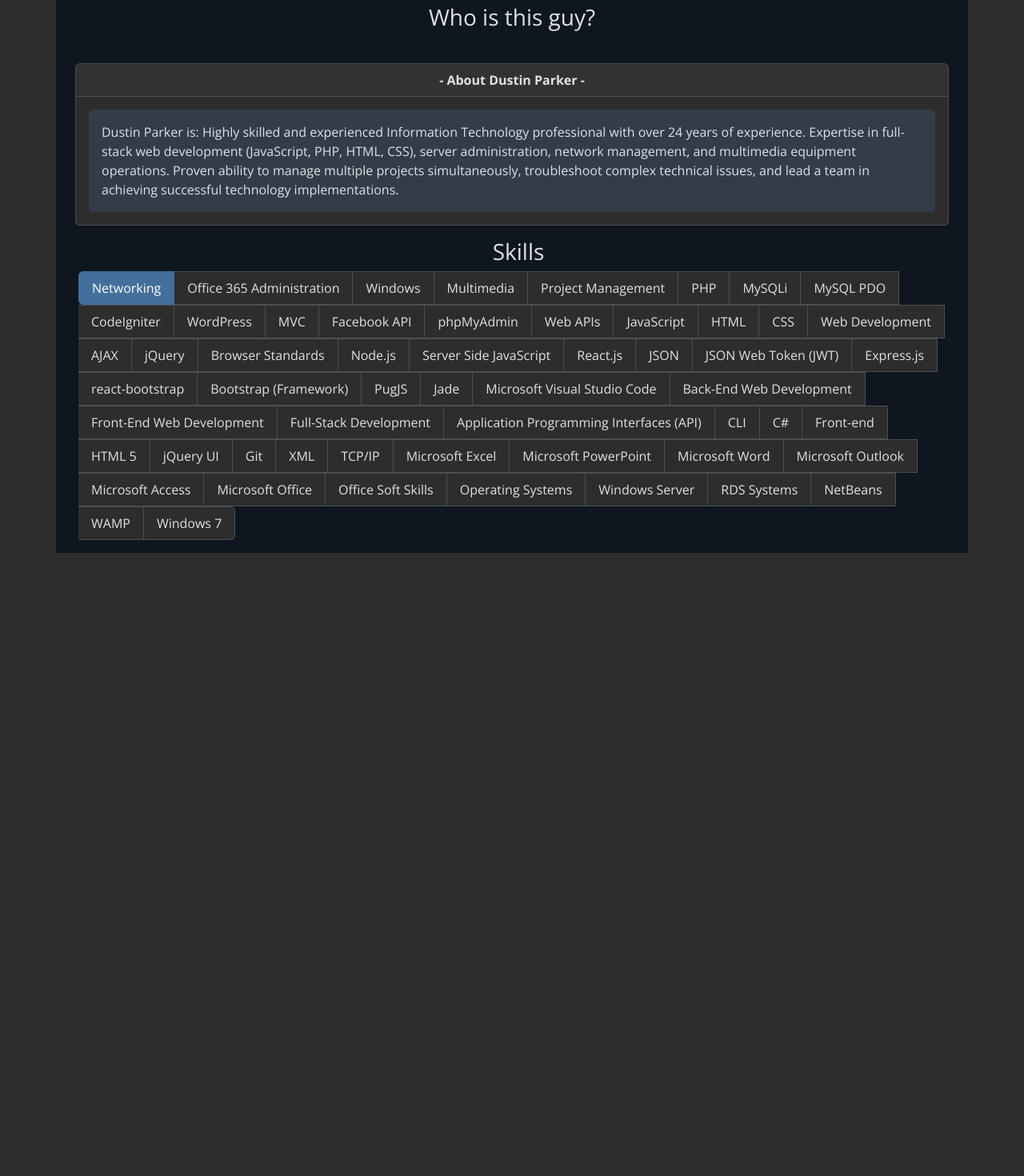
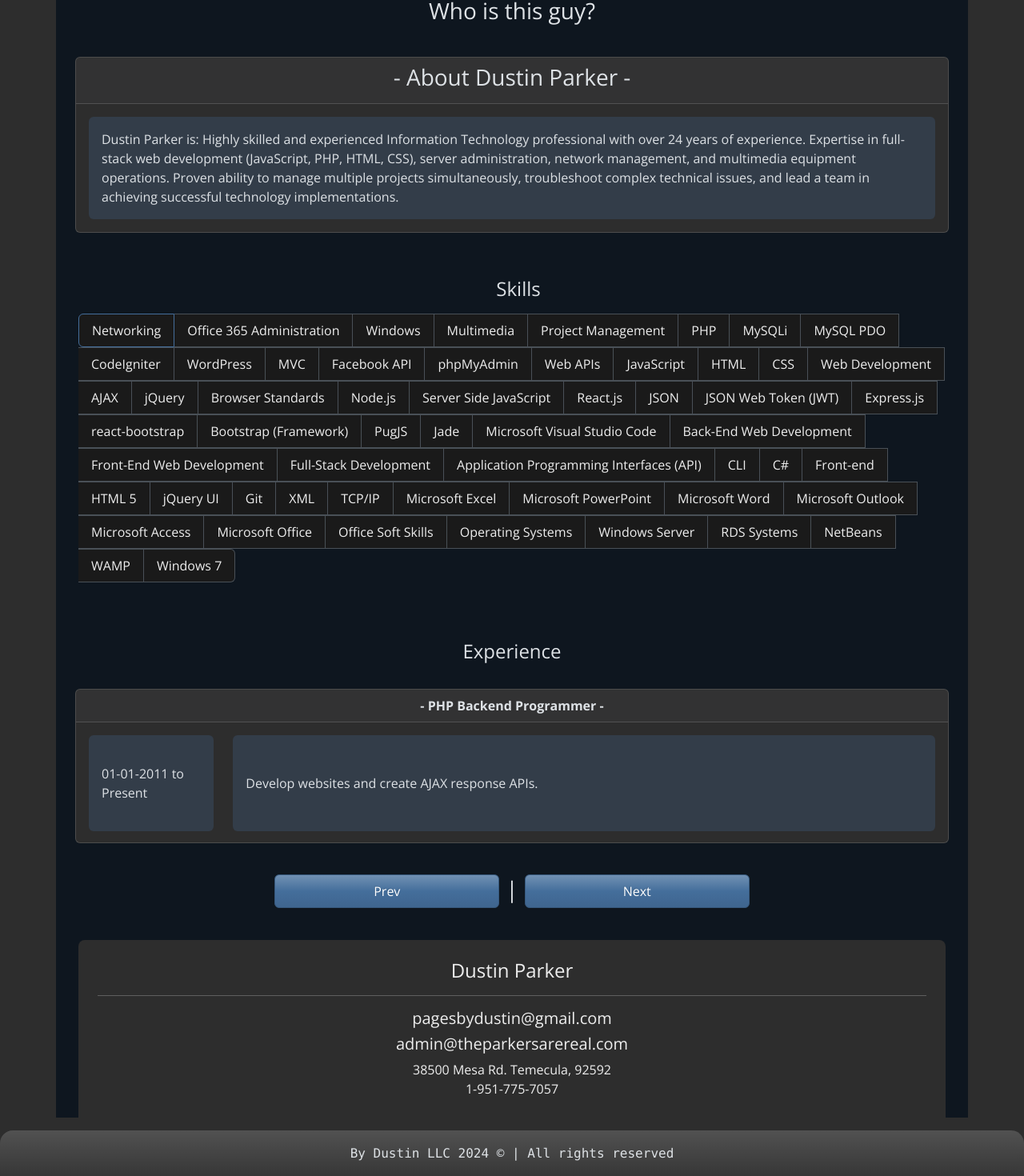
Before and after one commit to pagesbydustin/bydustin-portfolio, a React (Vite) app: page / in a window 1280 px wide. Shown: the part 169-1639 px from the top of the page at 80% size. Before the commit the page ends 868 px from the top, so only its background shows below. Built offline with nearby package versions, Linux system fonts and the light colour scheme.

Commit message:
Complete

```diff
--- a/src/App.jsx
+++ b/src/App.jsx
@@ -1,6 +1,7 @@
 import HeaderComponent from "./components/layout/HeaderComponent";
 import NavigationComponent from "./components/layout/NavigationComponent";
 import BodyLayoutComponent from "./components/layout/BodyLayoutComponent";
+import FooterComponent from "./components/layout/FooterComponent";
 
 import Resume from "./assets/Resume-Data_2024.json";
 
@@ -53,10 +54,24 @@ function App() {
       <div id="mainContent" className="container clearfix bg-primary-subtle p1">
         <HeaderComponent propsTitle={Person.name} propsHeight={110} />
         {/** Header Component */}
+
         <BodyLayoutComponent />
         {/** Body Layout Component */}
-        {/** Footer Component */}
+
+        <div
+          id="contact"
+          className="text-center align-content-center p-4 bg-body m-3 rounded-top-3 text-light"
+        >
+          <h4>{Person.name}</h4>
+          <hr />
+          <h5> pagesbydustin@gmail.com</h5>
+          <h5>admin@theparkersarereal.com </h5>
+          <div> {Person.address}</div>
+          <div>{Person.phone}</div>
+        </div>
       </div>
+      <FooterComponent />
+      {/** Footer Component */}
     </>
   );
 }
--- a/src/assets/Resume-Data_2024.json
+++ b/src/assets/Resume-Data_2024.json
@@ -48,7 +48,7 @@
       "Company": "Pages by Dustin",
       "StartDate": "01-01-2011",
       "EndDate": "Present",
-      "Description": "Programming many we standards starting after getting a degree in web development ",
+      "Description": "Programming many Websites and apps using common web standards starting after getting a degree in Computer Science with a certifaction as a web developer",
       "Skills": [
         "JavaScript",
         "HTML",
--- a/src/components/layout/BodyLayoutComponent.jsx
+++ b/src/components/layout/BodyLayoutComponent.jsx
@@ -6,7 +6,7 @@ import SkillsComponent from "./sections/SkillsComponent";
 export default function BodyLayoutComponent() {
   return (
     <>
-      <div className={"container-flex-full my-2"}>
+      <div className={"container-flex-full "}>
         <Row>
           <Col className=" p-2 col-100" lg={100}>
             <div className="align-center" id="home">
@@ -16,9 +16,15 @@ export default function BodyLayoutComponent() {
         </Row>
         <Row>
           <Col className="p-2 col-100">
-            <AboutComponent show={true} />
-            <SkillsComponent show={true} />
-            {/** <ExperienceComponent showTF={true} title="Experience" />*/}
+            <div className="mb-5 ">
+              <AboutComponent show={true} />
+            </div>
+            <div className="mt-5 mb-5">
+              <SkillsComponent show={true} />
+            </div>
+            <div className="mt-5">
+              <ExperienceComponent showTF={true} title="Experience" />
+            </div>
           </Col>
         </Row>
       </div>
--- a/src/components/layout/CardComponent.jsx
+++ b/src/components/layout/CardComponent.jsx
@@ -10,7 +10,7 @@ export default function CardComponent({ props }) {
     <Collapse in={show}>
       <Card className="m-3">
         <Card.Header className="text-center">
-          <b>- {props.title} -</b>
+          <h3>- {props.title} -</h3>
         </Card.Header>
         <Card.Body>
           <Row>
--- /dev/null
+++ b/src/components/layout/FooterComponent.jsx
@@ -0,0 +1,14 @@
+import { Offcanvas, ProgressBar } from "react-bootstrap";
+
+export default function FooterComponent() {
+  return (
+    <div
+      className="pt-3 pb-4 mt-0 ml-2 mr-2 bg-gradient text-center align-middle rounded-top-4 bg-dark text-white-75"
+      style={{ alignContent: "center" }}
+    >
+      <span className="font-monospace">
+        By Dustin LLC 2024 &#169; | All rights reserved
+      </span>
+    </div>
+  );
+}
--- a/src/components/layout/NavigationComponent.jsx
+++ b/src/components/layout/NavigationComponent.jsx
@@ -52,8 +52,12 @@ export default function NavigationComponent() {
               >
                 Skills
               </Nav.Link>
-              <Nav.Link href="#experiance" key={"experiance"}>
-                Experiance
+              <Nav.Link
+                href="#experience"
+                eventKey={"experience"}
+                onClick={() => registerLinkClicked("experience")}
+              >
+                Experience
               </Nav.Link>
               <Nav.Link
                 href="#contact"
--- a/src/components/layout/sections/ExperienceComponent.jsx
+++ b/src/components/layout/sections/ExperienceComponent.jsx
@@ -1,5 +1,5 @@
 import { useState } from "react";
-import { Button, Card, Carousel, Collapse, Row, Col } from "react-bootstrap";
+import { Button, Card, Carousel, Row, Col } from "react-bootstrap";
 import { BsCheckCircle } from "react-icons/bs";
 import PropTypes from "prop-types";
 
@@ -34,27 +34,30 @@ export default function ExperienceComponent({ showTF, title }) {
 
   return (
     <>
-      <Collapse in={show}>
-        <h4 className="text-center" id="experience">
+      <h4 className="text-center pt-4 pb-2" id="experience">
         Experience
       </h4>
       <Carousel
-          interval={3000}
+        interval={5000}
         nextIcon={false}
         prevIcon={false}
         activeIndex={currentExperienceIndex}
         onSelect={setCurrentExperienceIndex}
+        indicators={false}
       >
         {Experience.map((experience, index) => (
-            <Carousel.Item key={index} style={{ height: "220px" }}>
-              <Card className="m-3">
+          <Carousel.Item key={index} style={{ height: "240px" }}>
+            <Card className="m-3 align-content-center align-middle">
               <Card.Header className="text-center">
                 <b>- {experience.Title} -</b>
               </Card.Header>
               <Card.Body style={{ height: "150px" }}>
                 <Row>
                   <Col lg={2} md={12}>
-                      <div className="rounded container p-3 bg-primary bg-opacity-25 text-center">
+                    <div
+                      style={{ height: "120px" }}
+                      className="rounded container p-3 bg-primary bg-opacity-25 align-content-center align-middle"
+                    >
                       {experience.StartDate ? (
                         experience.StartDate + " to " + experience.EndDate
                       ) : (
@@ -63,7 +66,10 @@ export default function ExperienceComponent({ showTF, title }) {
                     </div>
                   </Col>
                   <Col>
-                      <div className="rounded container p-3 bg-primary bg-opacity-25">
+                    <div
+                      style={{ height: "120px" }}
+                      className="rounded container p-3 bg-primary bg-opacity-25 align-content-center"
+                    >
                       {experience.Description}
                     </div>
                   </Col>
@@ -74,18 +80,18 @@ export default function ExperienceComponent({ showTF, title }) {
         ))}
       </Carousel>
       <div className="text-center">
-          <Button className="m-2" onClick={handlePrevExperience}>
+        <Button className="m-2 mb-3 p-2 w-25" onClick={handlePrevExperience}>
           Prev
         </Button>
-          <Button className="m-2" onClick={handleNextExperience}>
+        <h3 className="d-inline-block">{" | "}</h3>
+        <Button className="m-2 mb-3 p-2 w-25" onClick={handleNextExperience}>
           Next
         </Button>
       </div>
-      </Collapse>
     </>
   );
 }
 ExperienceComponent.propTypes = {
-  title: PropTypes.string, // Required string
-  showTF: PropTypes.bool, // Required boolean
+  title: PropTypes.string, // string
+  showTF: PropTypes.bool, // boolean
 };
--- a/src/components/layout/sections/SkillsComponent.jsx
+++ b/src/components/layout/sections/SkillsComponent.jsx
@@ -18,9 +18,12 @@ export default function SkillsComponent({ show }) {
   }
 
   return (
-    <div id="Skills" className="container m-2">
-      <h3 className="text-center">Skills</h3>
-      <ListGroup className="list-group-horizontal-lg flex-lg-wrap d-inline-flex">
+    <div id="skills" className="container m-2">
+      <h4 className="text-center p-2">Skills</h4>
+      <ListGroup
+        style={{ cursor: "pointer" }}
+        className="list-group-horizontal-lg flex-lg-wrap list-list-group-flush "
+      >
         {Skills.map((skill, index) => (
           <ListGroupItem
             itemID={index}
@@ -30,8 +33,8 @@ export default function SkillsComponent({ show }) {
             onClick={() => handleSelect(index)}
             className={
               isSelected === index
-                ? "text-danger list-group-item-secondary"
-                : ""
+                ? "text-warning list-group-item-dark"
+                : "text-light bg-dark-subtle"
             }
           >
             {skill}
```
Lines whose indentation alone changed are shown as unchanged.
